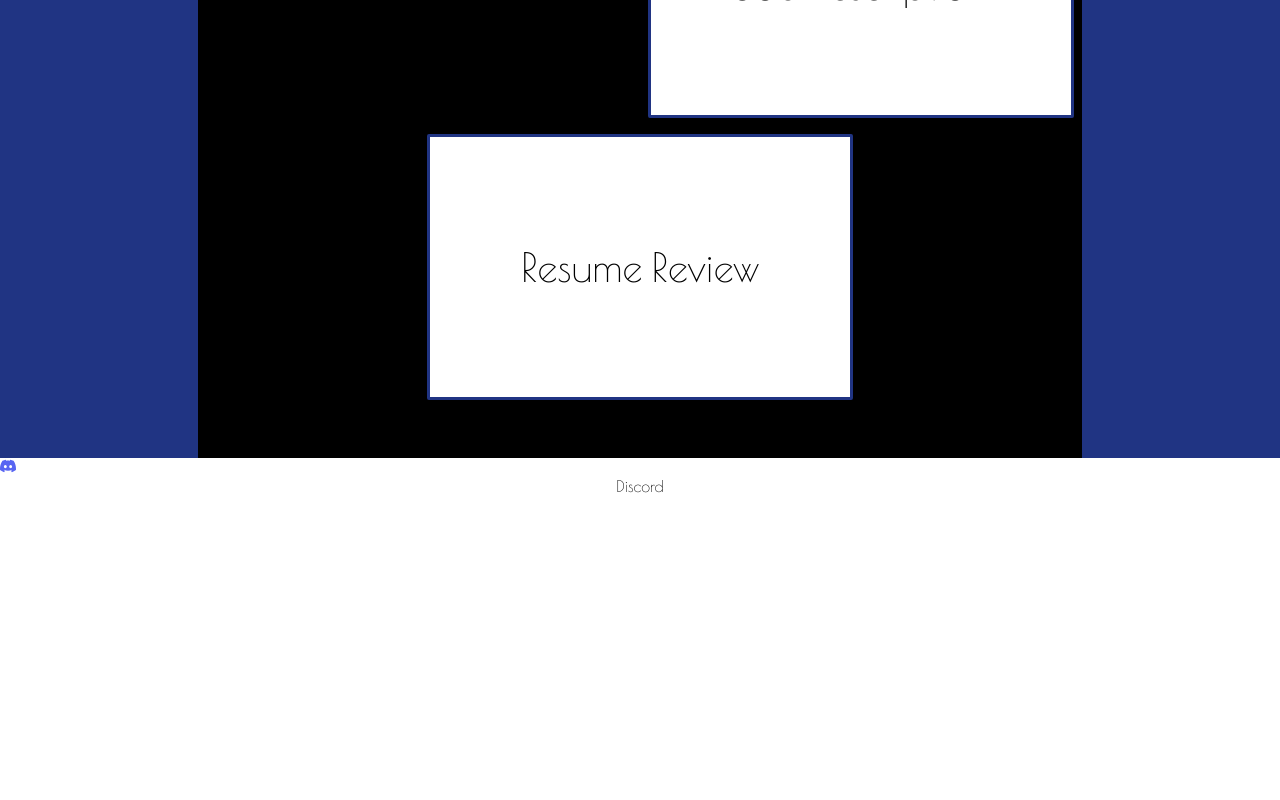
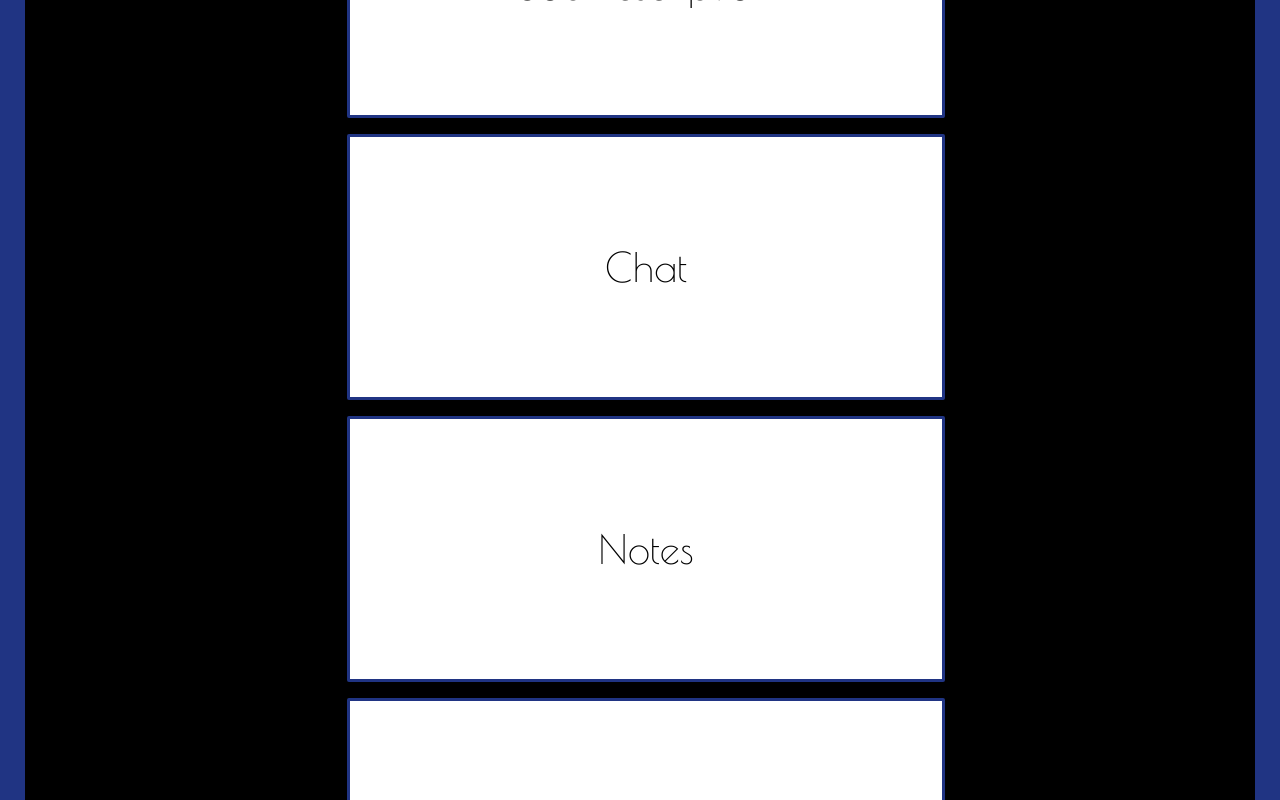
Before and after one commit to sagashrimproll/NUHire, a Next.js app: page / in a window 1280 px wide. Shown: the part 780-1580 px from the top of the page. Before the commit the page ends 1278 px from the top, so only its background shows below. Built offline with nearby package versions, Linux system fonts and the light colour scheme.

Commit message:
Start of hidden buttons.

```diff
--- a/src/app/globals.css
+++ b/src/app/globals.css
@@ -43,12 +43,11 @@ main {
   background-color: black;
 }
 
-.Buttons .button {
-  flex: 0 1 calc(50% - 16px); /* Adjust the width to 50% minus the margin */
-  margin: 8px; /* Add margin to create space between buttons */
-}
+
 
 .button {
+  flex: 0 1 calc(50% - 16px);
+  margin: 8px;
   background-color: white;
   color: black;
   border: solid hsl(228, 61%, 32%);
--- a/src/app/page.tsx
+++ b/src/app/page.tsx
@@ -30,11 +30,7 @@ export default function Home() {
           ></iframe>
           <p>Watch to Learn about ATS</p>
         </div>
-        <div className = "Buttons">
-          <Link href="/interview" className="button" style={{ visibility: 'hidden' }}> Interview Page </Link>
-          <Link href="/jobdes"  className = "button"> Job Description </Link>
-          <Link href="/res-review"  className = "button"> Resume Review </Link>
-        </div>
+        <CreateButtons />
       </main>
 
 
@@ -58,3 +54,15 @@ export default function Home() {
     </div>
   );
 }
+
+function CreateButtons() {
+  return (
+    <div className="Buttons">
+      <Link href="/jobdes" className="button"> Job Description </Link>
+      <Link href="/jobdes" className="button"> Chat </Link>
+      <Link href="/jobdes" className="button"> Notes </Link>
+      <Link href="/res-review" className="button"> Resume Review </Link>
+      <Link href="/interview" className="button"> Interview Page </Link>
+    </div>
+  );
+}
```
